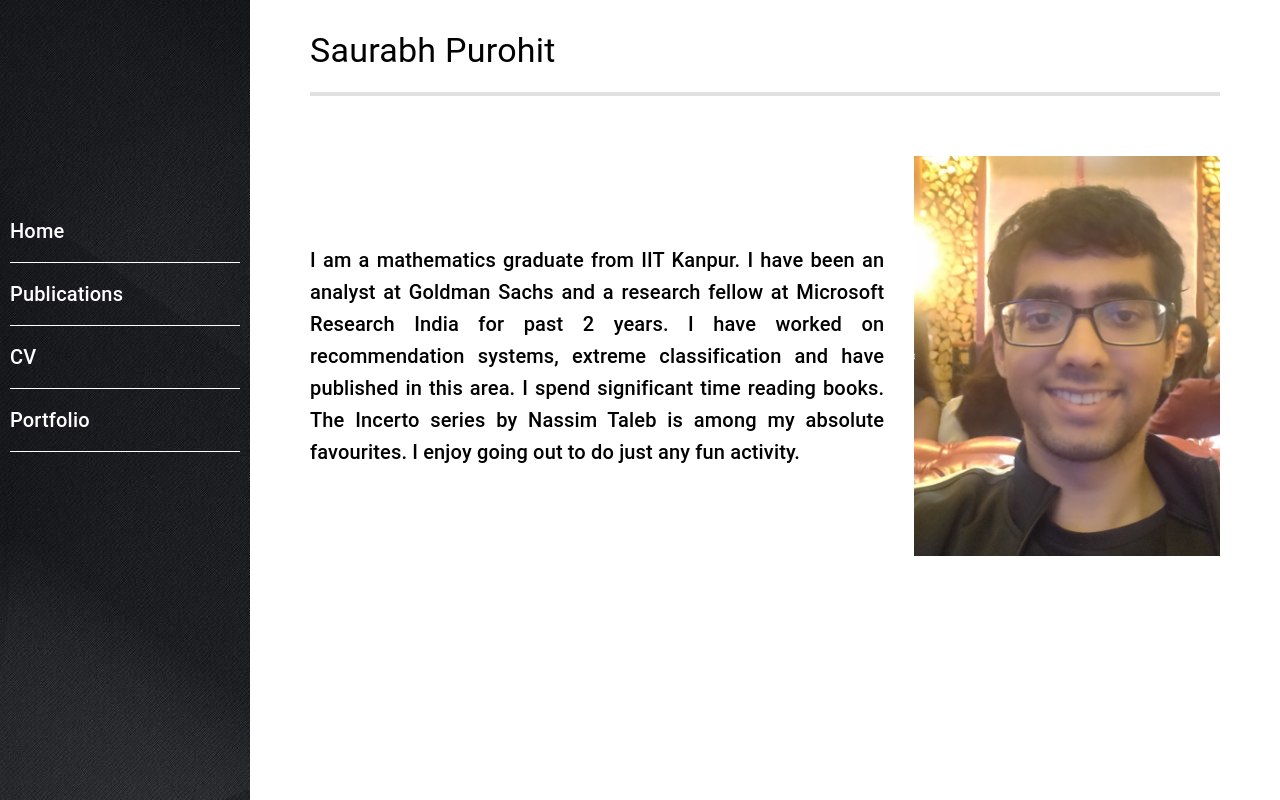
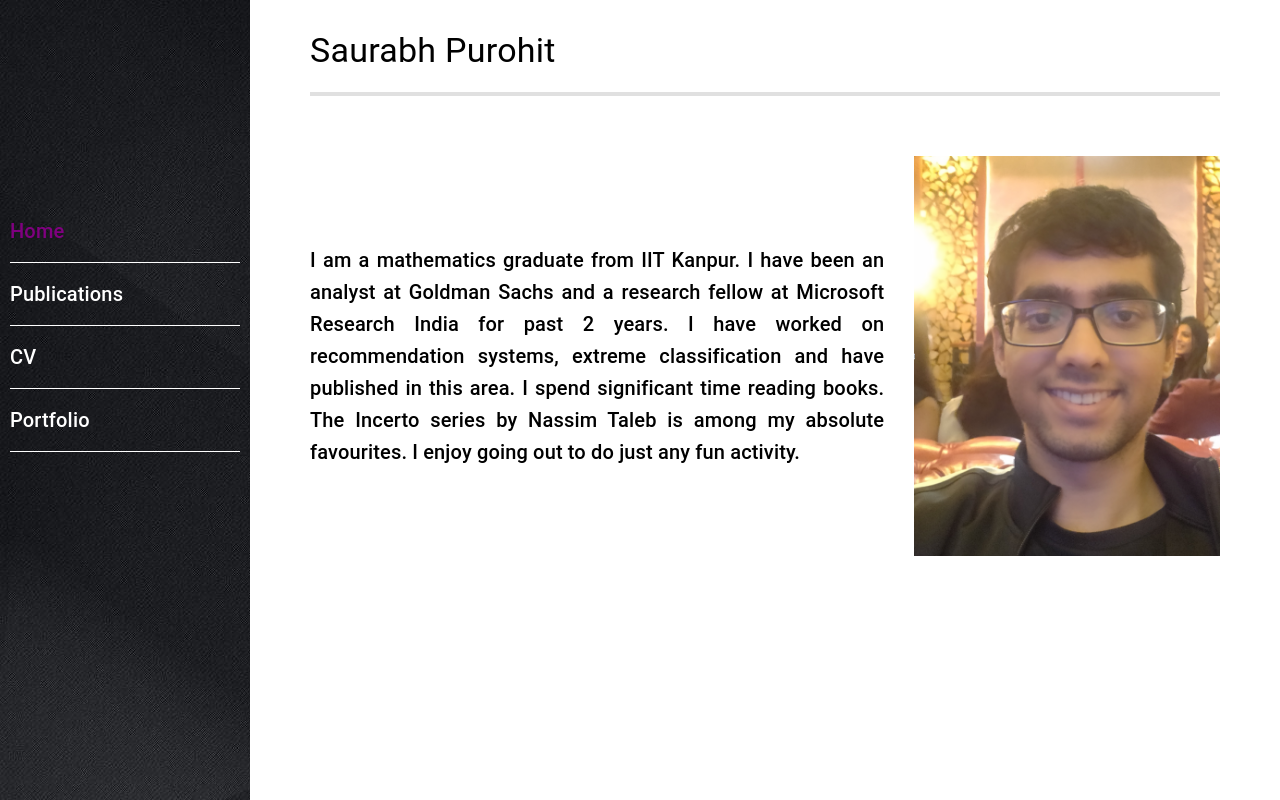
Before and after one commit to shaikwasef/saurabh, a React (Create React App) app: page / in a window 1280 px wide. Built offline with nearby package versions, Linux system fonts and the light colour scheme.

Commit message:
final fixes

```diff
--- a/package.json
+++ b/package.json
@@ -8,6 +8,7 @@
     "@testing-library/jest-dom": "^5.11.4",
     "@testing-library/react": "^11.1.0",
     "@testing-library/user-event": "^12.1.10",
+    "clsx": "^1.1.1",
     "pdfjs-dist": "^2.6.347",
     "react": "^17.0.2",
     "react-dom": "^17.0.2",
--- a/src/components/Menu.js
+++ b/src/components/Menu.js
@@ -4,6 +4,8 @@ import Publications from "./Publications";
 import Resume from "./Resume";
 import "./Menu.css";
 import Portfolio from "./Portfolio";
+import { useState } from "react";
+import clsx from "clsx";
 
 const useStyles = makeStyles(() => ({
   divider: {
@@ -19,9 +21,13 @@ const useStyles = makeStyles(() => ({
   options: {
     paddingTop: "200px",
   },
+  selectedOption: {
+    color: "purple",
+  },
 }));
 export default function Menu(props) {
   const { onOptionSelect } = props;
+  const [selectedOption, setSelectedOption] = useState("Home");
   const classes = useStyles();
   const options = [
     {
@@ -42,6 +48,11 @@ export default function Menu(props) {
     },
   ];
 
+  const onOptionSelection = (itemElement, itemName) => {
+    setSelectedOption(itemName);
+    onOptionSelect(itemElement);
+  };
+
   return (
     <div className="menu-container">
       <div className={classes.options}>
@@ -49,9 +60,14 @@ export default function Menu(props) {
           return (
             <div
               className="menu-options"
-              onClick={() => onOptionSelect(item.element)}
+              onClick={() => onOptionSelection(item.element, item.name)}
             >
-              <Typography variant="h6" className={classes.menuOption}>
+              <Typography
+                variant="h6"
+                className={clsx(classes.menuOption, {
+                  [classes.selectedOption]: item.name === selectedOption,
+                })}
+              >
                 {item.name}
               </Typography>
               <Divider className={classes.divider} />
--- a/src/components/Resume.js
+++ b/src/components/Resume.js
@@ -2,7 +2,7 @@ import { makeStyles } from "@material-ui/core";
 
 const useStyles = makeStyles(() => ({
   resume: {
-    marginTop: "60px",
+    marginTop: "30px",
   },
 }));
 
@@ -13,7 +13,7 @@ export default function Resume() {
       <embed
         src="https://drive.google.com/file/d/1iu2xA6N2Oj01SZq-4-puZCiNV7-lOezI/preview"
         width="900"
-        height="475"
+        height="2320"
       />
     </div>
   );
```
Also changed, not shown: 2 other files (tests, documents, lock files or other folders).
